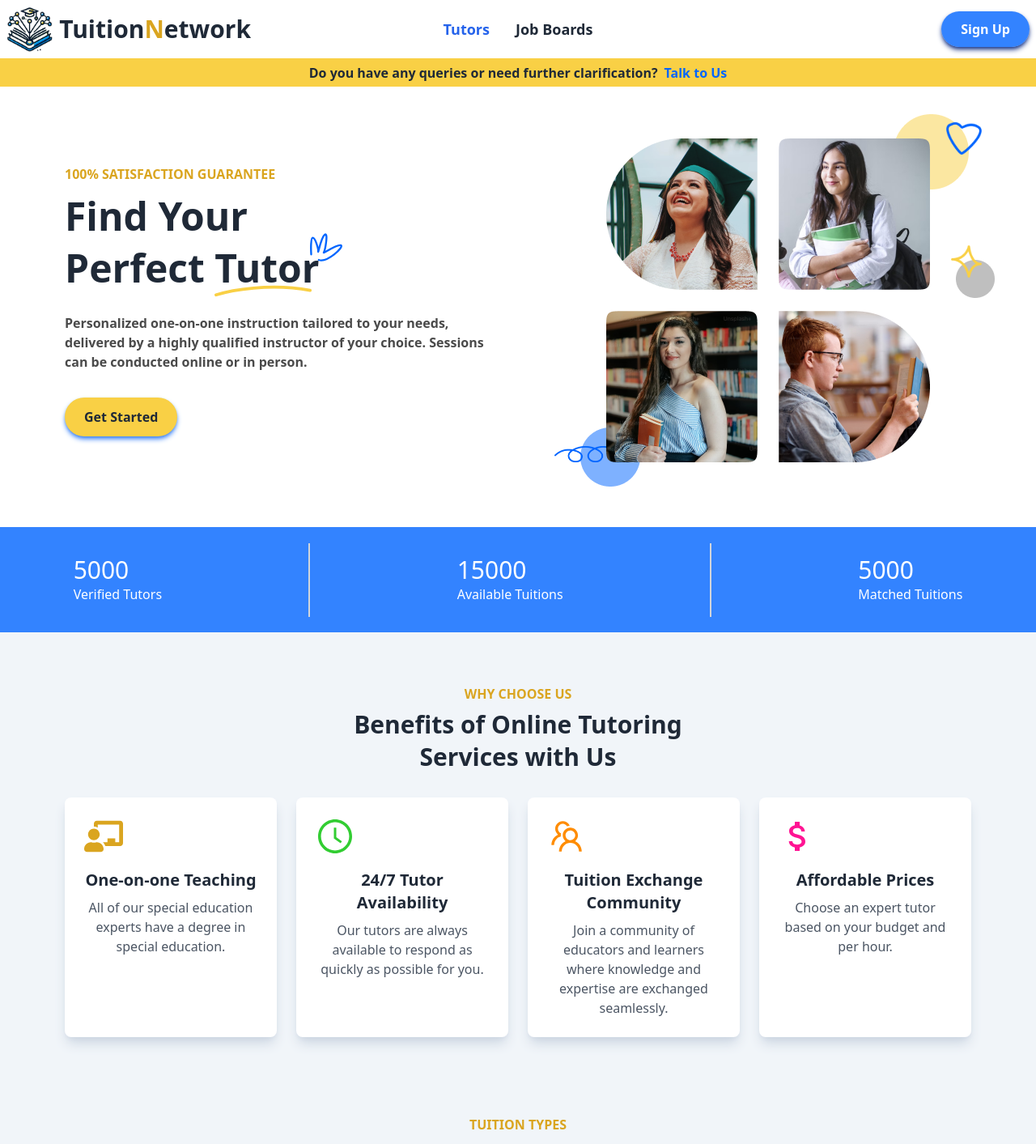
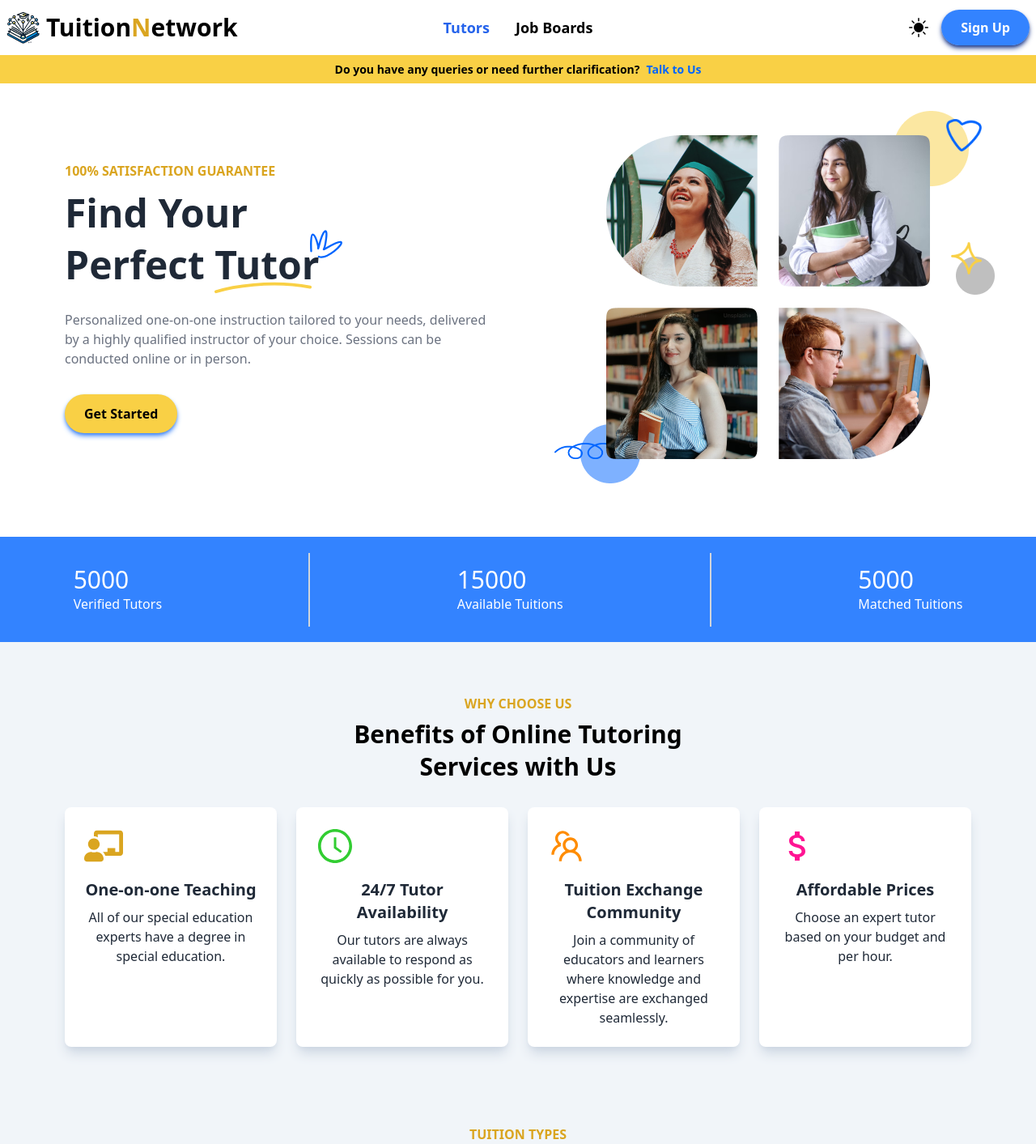
Before and after one commit to HFsa-RaShid/tuition-network-client, a React (Vite) app: page / in a window 1280 px wide. Shown: the top 1413 px of the page at 81% size. Built offline with nearby package versions, Linux system fonts and the light colour scheme.

Commit message:
theme added

```diff
--- a/src/Layout/Main.jsx
+++ b/src/Layout/Main.jsx
@@ -7,7 +7,7 @@ const Main = () => {
     const noHeaderFooter = location.pathname.includes('login');
     const noHeaderFooterSignUp = location.pathname.includes('signup')
     return (
-        <div>
+        <div >
             { noHeaderFooter || noHeaderFooterSignUp || <Navbar></Navbar>}
             <Outlet></Outlet>
             { noHeaderFooter || noHeaderFooterSignUp || <Footer></Footer>}
--- a/src/pages/Shared/Footer/Footer.jsx
+++ b/src/pages/Shared/Footer/Footer.jsx
@@ -2,7 +2,7 @@ import logo from "../../../assets/TuitionNetwork_logo1.png";
 
 const Footer = () => {
   return (
-    <footer className=" bg-slate-100 text-base-content px-10 pt-10 pb-6 rounded-t-3xl border-t-4">
+    <footer className=" bg-slate-100 text-black px-10 pt-10 pb-6 rounded-t-3xl border-t-4">
       <div className="footer pb-6">
         <div className="flex flex-col items-start space-y-4">
           <img src={logo} alt="logo" className="h-20 mx-auto" />
@@ -83,7 +83,7 @@ const Footer = () => {
         </form>
       </div>
       <hr></hr>
-      <div className="text-center pt-6">
+      <div className="text-center pt-6 text-gray-700">
         <p>
           Copyright © {new Date().getFullYear()} - All right reserved by Tuition
           Network Ltd
--- a/src/pages/Shared/Navbar/Navbar.jsx
+++ b/src/pages/Shared/Navbar/Navbar.jsx
@@ -1,10 +1,37 @@
-import React from "react";
+import { BsSunFill } from "react-icons/bs";
+import { BiSolidMoon } from "react-icons/bi";
+import { PiCloudSunFill } from "react-icons/pi";
+import React, { useState, useEffect } from "react";
 import logo from "../../../assets/TuitionNetwork_logo1.png";
 import { NavLink } from "react-router-dom";
+
 const Navbar = () => {
+  const [theme, setTheme] = useState(localStorage.getItem("theme") || "light");
+  const [isDropdownOpen, setIsDropdownOpen] = useState(false);
+
+  useEffect(() => {
+    const root = document.documentElement;
+    if (theme === "device") {
+      const deviceTheme = window.matchMedia("(prefers-color-scheme: dark)")
+        .matches
+        ? "dark"
+        : "light";
+      root.setAttribute("data-theme", deviceTheme);
+    } else {
+      root.setAttribute("data-theme", theme);
+    }
+    localStorage.setItem("theme", theme);
+  }, [theme]);
+
+  const handleThemeChange = (newTheme) => {
+    setTheme(newTheme);
+    setIsDropdownOpen(false);
+  };
+
   return (
-    <div className="navbar bg-base-100 container mx-auto">
-      <div className="navbar-start ">
+    <div className="bg-white text-black">
+      <div className="navbar container mx-auto">
+        <div className="navbar-start">
           <div className="dropdown">
             <div tabIndex={0} role="button" className="btn btn-ghost lg:hidden">
               <svg
@@ -22,7 +49,41 @@ const Navbar = () => {
                 />
               </svg>
             </div>
-          <ul className="menu menu-sm dropdown-content mt-3 z-[1] p-2 shadow  rounded-box w-52 font-semibold text-[18px] animate__animated animate__fadeInDown text-black bg-white">
+            <ul className="menu menu-sm dropdown-content mt-3 z-[1] p-2 shadow rounded-box w-52 font-semibold text-[18px] animate__animated animate__fadeInDown text-black bg-white">
+              <li>
+                <NavLink
+                  className={({ isActive }) =>
+                    isActive ? "text-blue-600" : " "
+                  }
+                  to="/"
+                >
+                  Tutors
+                </NavLink>
+              </li>
+              <li>
+                <NavLink
+                  className={({ isActive }) =>
+                    isActive ? "text-black bg-white " : " "
+                  }
+                  to="/rooms"
+                >
+                  Job Boards
+                </NavLink>
+              </li>
+            </ul>
+          </div>
+          <NavLink to="/">
+            <div className="flex items-center gap-2">
+              <img src={logo} alt="logo" className="h-10" />
+              <h1 className="text-3xl font-bold ">
+                Tuition<span className="text-[#DAA520]">N</span>etwork
+              </h1>
+            </div>
+          </NavLink>
+        </div>
+
+        <div className="navbar-center hidden lg:flex">
+          <ul className="menu menu-horizontal px-1 font-semibold text-[18px]">
             <li>
               <NavLink
                 className={({ isActive }) => (isActive ? "text-blue-600" : " ")}
@@ -43,38 +104,48 @@ const Navbar = () => {
             </li>
           </ul>
         </div>
-        <NavLink to="/">
-          <div className="flex items-center gap-2">
-            <img src={logo} alt="logo" className="h-14" />
-            <h1 className="text-3xl font-bold">
-              Tuition<span className="text-[#DAA520]">N</span>etwork
-            </h1>
+
+        <div className="navbar-end">
+          <div className="dropdown ">
+            <div
+              tabIndex={0}
+              role="button"
+              className="m-1 "
+              onClick={() => setIsDropdownOpen(!isDropdownOpen)}
+            >
+              {theme === "light" && <BsSunFill className="text-2xl mr-3" />}
+              {theme === "dark" && <BiSolidMoon className="text-2xl mr-3" />}
+              {theme === "device" && (
+                <PiCloudSunFill className="text-2xl mr-3" />
+              )}
             </div>
-        </NavLink>
-      </div>
-      <div className="navbar-center hidden lg:flex">
-        <ul className="menu menu-horizontal px-1  flex flex-col lg:flex-row font-semibold text-[18px] animate__animated animate__fadeInDown">
-          <li>
-            <NavLink
-              className={({ isActive }) => (isActive ? "text-blue-600" : " ")}
-              to="/"
+            {isDropdownOpen && (
+              <ul className="dropdown-content bg-slate-100 rounded-box z-10 w-32 p-2 shadow-2xl">
+                <li
+                  onClick={() => handleThemeChange("light")}
+                  className="flex items-center gap-1 hover:bg-slate-300 hover:rounded-xl py-1 font-semibold "
                 >
-              Tutors
-            </NavLink>
+                  <BsSunFill className="text-2xl pl-2" />
+                  <button>Light</button>
                 </li>
-          <li>
-            <NavLink
-              className={({ isActive }) =>
-                isActive ? "text-black bg-white " : " "
-              }
-              to="/rooms"
+                <li
+                  onClick={() => handleThemeChange("dark")}
+                  className="flex items-center gap-1 hover:bg-slate-300 hover:rounded-xl py-1 font-semibold "
                 >
-              Job Boards
-            </NavLink>
+                  <BiSolidMoon className="text-2xl pl-2" />
+                  <button>Dark</button>
+                </li>
+                <li
+                  onClick={() => handleThemeChange("device")}
+                  className="flex items-center gap-1 hover:bg-slate-300 hover:rounded-xl py-1 font-semibold"
+                >
+                  <PiCloudSunFill className="text-2xl pl-2" />
+                  <button>Device</button>
                 </li>
               </ul>
+            )}
           </div>
-      <div className="navbar-end">
+
           <NavLink>
             <button className="bg-[#0065ff] bg-opacity-80 py-[10px] px-6 rounded-3xl text-white shadow-md shadow-blue-900 font-semibold">
               Sign Up
@@ -82,6 +153,7 @@ const Navbar = () => {
           </NavLink>
         </div>
       </div>
+    </div>
   );
 };
 
--- a/src/pages/landingPage/LandingPage.jsx
+++ b/src/pages/landingPage/LandingPage.jsx
@@ -10,7 +10,7 @@ import TuitionTypes from "./sections/tuitionTypes/TuitionTypes";
 
 const LandingPage = () => {
   return (
-    <div className="bg-white min-h-screen">
+    <div className="bg-base-100 min-h-screen">
       <Helmet>
         <title>TuitionNetwork</title>
       </Helmet>
--- a/src/pages/landingPage/sections/Banner/Banner.jsx
+++ b/src/pages/landingPage/sections/Banner/Banner.jsx
@@ -9,9 +9,9 @@ import blueShape from "../../../../assets/blueShape.png";
 import wireShape from "../../../../assets/Highlight 26.png";
 const Banner = () => {
   return (
-    <div className="h-[480px] bg-white py-16 mb-16 ">
+    <div className="h-[560px] bg-base-100 py-16 ">
       <div className="container mx-auto">
-        <div className="flex gap-32 justify-between px-20">
+        <div className="flex gap-32 justify-between px-20 ">
           <div className="w-[55%] mt-8">
             <p className="text-[#DAA520] font-bold">
               100% SATISFACTION GUARANTEE
@@ -59,14 +59,14 @@ const Banner = () => {
               </h1>
             </div>
 
-            <p className="text-[#4a4a4a] font-semibold">
+            <p className=" font-medium text-gray-500">
               Personalized one-on-one instruction tailored to your needs,
               delivered by a highly qualified instructor of your choice.
               Sessions can be conducted online or in person.
             </p>
             <div className="mt-8 font-semibold">
               <NavLink>
-                <button className="bg-[#f9d045] py-3 px-6 rounded-3xl shadow-md shadow-blue-500">
+                <button className="bg-[#f9d045] py-3 px-6 rounded-3xl shadow-md shadow-blue-500 text-black">
                   Get Started
                 </button>
               </NavLink>
--- a/src/pages/landingPage/sections/FAQ/FAQ.jsx
+++ b/src/pages/landingPage/sections/FAQ/FAQ.jsx
@@ -2,20 +2,20 @@ import React from "react";
 import faq from "../../../../assets/faq.png";
 const FAQ = () => {
   return (
-      <div className="flex justify-between container mx-auto py-20 gap-20 px-20">
+      <div className="flex justify-between container mx-auto pt-20 pb-4 gap-20 px-20">
         <div className="w-[50%]">
           <img src={faq} className="h-[550px]"></img>
         </div>
         <div className="w-[50%]">
           <div className=" mb-6">
             <h1 className="text-4xl font-bold">Frequently Asked Questions</h1>
-            <p className="text-[#4a4a4a] font-semibold pt-4">
+            <p className="text-gray-500 font-semibold pt-4">
               You might be having these questions too. These FAQs will get rid
               of your confusion.
             </p>
           </div>
           <div className="join join-vertical w-full">
-            <div className="collapse collapse-arrow join-item border-base-300 border">
+            <div className="collapse collapse-arrow col join-item border-base-300 border">
               <input type="radio" name="my-accordion-4" defaultChecked />
               <div className="collapse-title text-xl font-medium">
                 Click to open this one and close others
--- a/src/pages/landingPage/sections/contact/ContactSection.jsx
+++ b/src/pages/landingPage/sections/contact/ContactSection.jsx
@@ -4,7 +4,7 @@ import { NavLink } from 'react-router-dom';
 const ContactSection = () => {
     return (
         <div className='h-[35px] bg-[#f9d045] flex items-center justify-center'>
-            <div className='flex gap-2 font-semibold'>
+            <div className='flex gap-2 font-semibold text-black text-sm'>
                 <p>Do you have any queries or need further clarification?</p>
                 <NavLink><p className='text-[#0065ff] '>Talk to Us</p></NavLink>
             </div>
--- a/src/pages/landingPage/sections/whyChooseUs/WhyChooseUs.jsx
+++ b/src/pages/landingPage/sections/whyChooseUs/WhyChooseUs.jsx
@@ -32,17 +32,17 @@ const WhyChooseUs = () => {
         <div className="bg-slate-100 py-16">
             <div className="container mx-auto text-center px-20">
                 <h4 className="text-[#DAA520] font-bold mb-2">WHY CHOOSE US</h4>
-                <h2 className="text-3xl font-bold mb-1">Benefits of Online Tutoring</h2>
-                <h2 className="text-3xl font-bold mb-8">Services with Us</h2>
-                <div className="grid grid-cols-1 md:grid-cols-2 lg:grid-cols-4 gap-6">
+                <h2 className="text-3xl font-bold mb-1 text-black">Benefits of Online Tutoring</h2>
+                <h2 className="text-3xl font-bold mb-8 text-black">Services with Us</h2>
+                <div className="grid grid-cols-1 md:grid-cols-2 lg:grid-cols-4 gap-6 ">
                     {benefits.map((benefit, index) => (
                         <div
                             key={index}
-                            className="bg-white z-30 shadow-lg shadow-slate-300 rounded-lg p-6 text-center hover:shadow-lg transition-shadow"
+                            className="bg-base-100 z-30 shadow-lg shadow-slate-300 rounded-lg p-6 text-center hover:shadow-lg transition-shadow"
                         >
                             <div className="text-5xl mb-4">{benefit.icon}</div>
                             <h3 className="text-xl font-semibold mb-2">{benefit.title}</h3>
-                            <p className="text-gray-600">{benefit.description}</p>
+                            <p className="text-base">{benefit.description}</p>
                         </div>
                     ))}
                 </div>
--- a/tailwind.config.js
+++ b/tailwind.config.js
@@ -4,6 +4,7 @@ export default {
     "./index.html",
     "./src/**/*.{js,ts,jsx,tsx}",
   ],
+  darkMode: 'class',
   theme: {
     extend: {},
   },
```
Also changed, not shown: src/pages/landingPage/sections/tuitionTypes/TuitionTypes.jsx (+6 -6 lines). Lines whose indentation alone changed are shown as unchanged.
